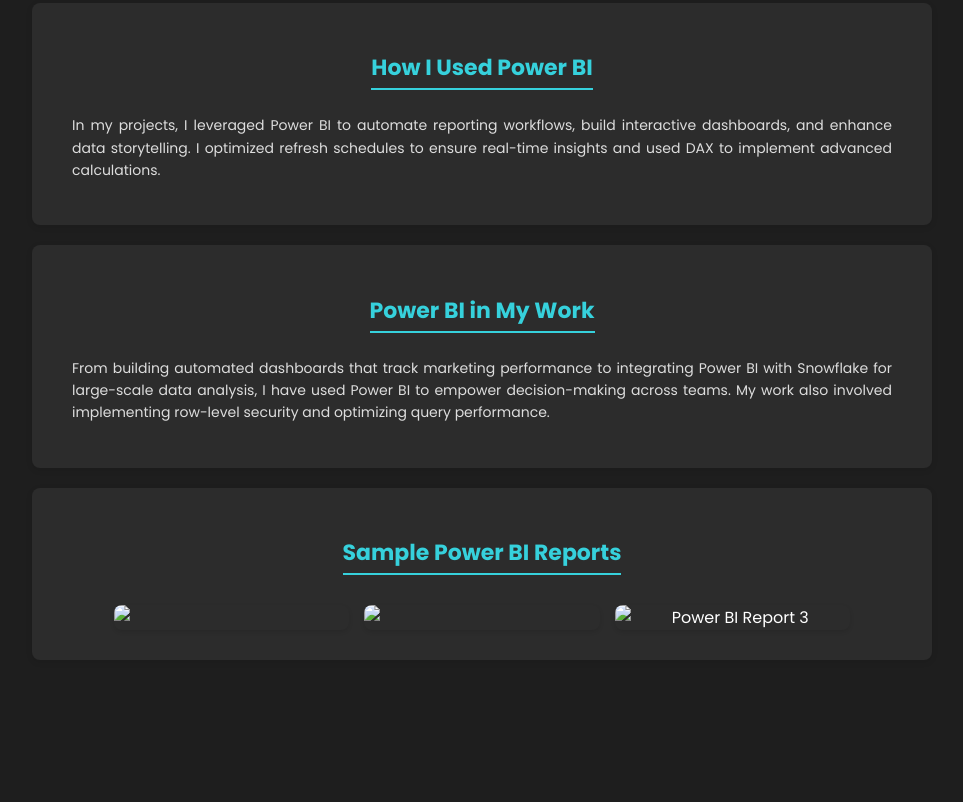
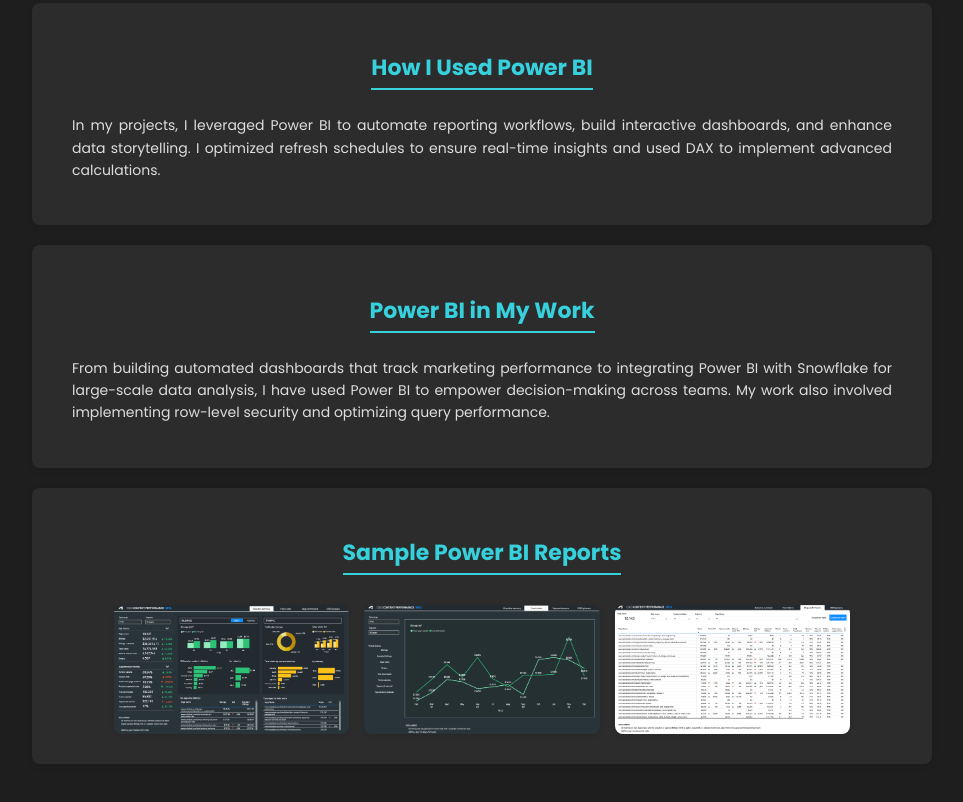
Before and after one commit to bharathcy9/My-Portfolio, a plain HTML site: page pages/powerbi.html in a window 1280 px wide. Shown: the part 535-1337 px from the top of the page, without its empty margins (158-1121 px from the left). Before the commit the page ends 1255 px from the top, so only its background shows below. Drawn offline with Linux system fonts and the light colour scheme; files that its build step writes are made by us from their sources.

Commit message:
adjusted img paths

```diff
--- a/pages/powerbi.html
+++ b/pages/powerbi.html
@@ -190,9 +190,9 @@
         <section class="blog-section">
             <h2>Sample Power BI Reports</h2>
             <div class="report-container">
-                <img src="images/powerbi-report-1.png" onclick="openModal(this.src)">
-                <img src="images/powerbi-report-2.png" onclick="openModal(this.src)">
-                <img src="images/powerbi-report-3.png" alt="Power BI Report 3" onclick="openModal(this.src)">
+                <img src="../images/powerbi-report-1.png" onclick="openModal(this.src)">
+                <img src="../images/powerbi-report-2.png" onclick="openModal(this.src)">
+                <img src="../images/powerbi-report-3.png" alt="Power BI Report 3" onclick="openModal(this.src)">
             </div>
         </section>
     </div>
```
